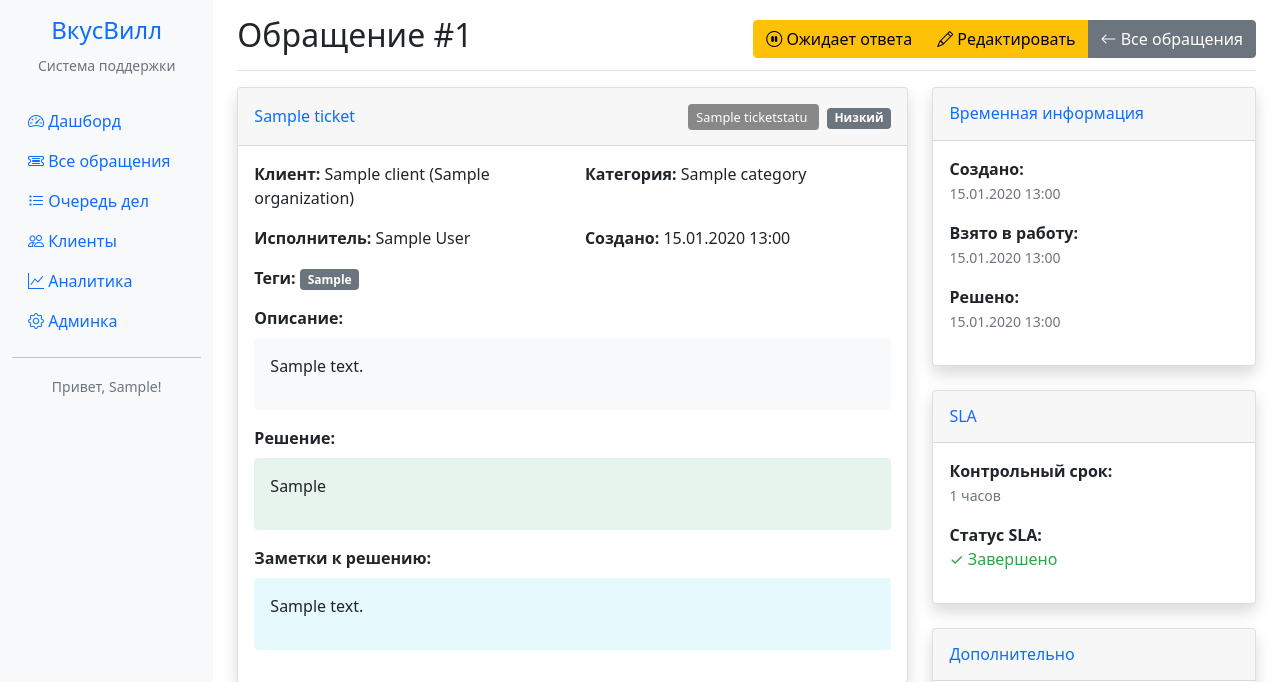
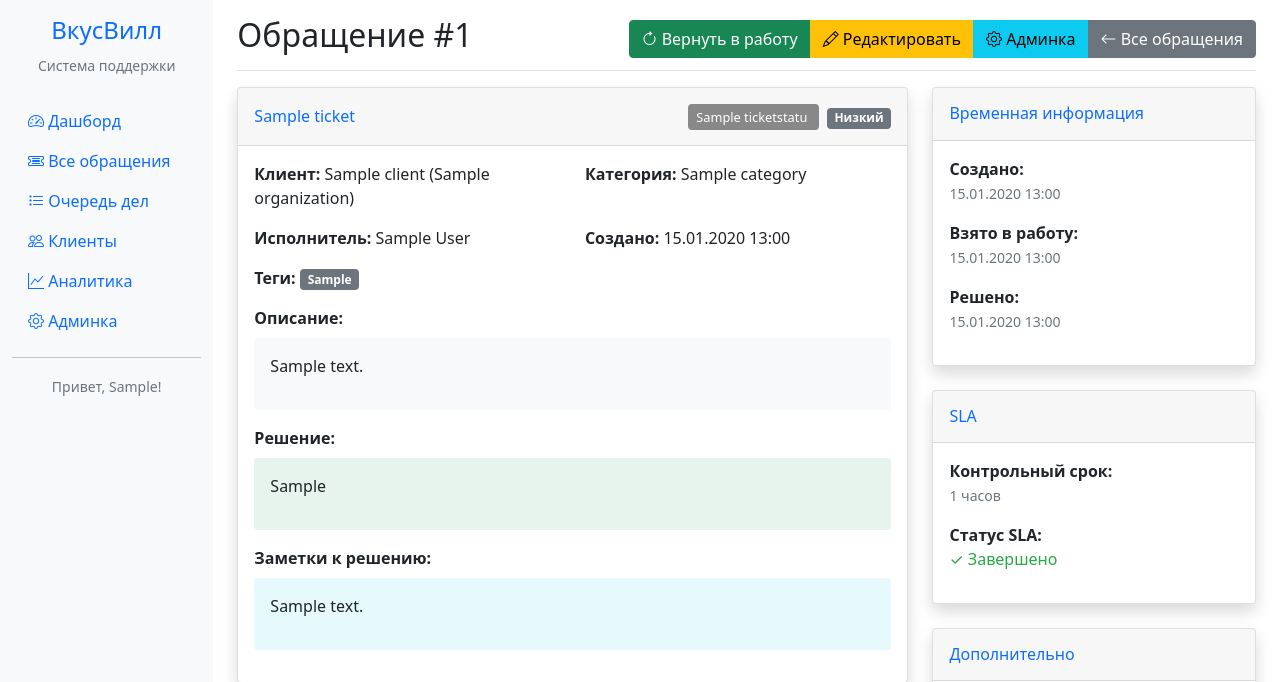
Before and after one commit to suslyaev/vv_help, a Django app: page /tickets/tickets/1/ in a window 1280 px wide. Shown: the top 682 px of the page. Run offline with Django 5.2, Linux system fonts and the light colour scheme; a user stored in the database is signed in; tables that the repository leaves empty hold one stand-in row (values such as "Sample post"); some libraries are stand-ins or nearby versions.

Commit message:
Фиксы багов

```diff
--- a/tickets/models.py
+++ b/tickets/models.py
@@ -181,6 +181,7 @@ class TicketAudit(models.Model):
         ('status_changed', 'Изменен статус'),
         ('assigned', 'Назначен исполнитель'),
         ('taken', 'Взято в работу'),
+        ('returned_to_work', 'Возвращено в работу'),
         ('resolved', 'Решено'),
         ('updated', 'Обновлено'),
         ('comment_added', 'Добавлен комментарий'),
--- a/tickets/templates/tickets/ticket_detail.html
+++ b/tickets/templates/tickets/ticket_detail.html
@@ -7,13 +7,20 @@
 
 {% block page_actions %}
     <div class="btn-group" role="group">
-        {% if not ticket.status.is_working %}
+        {% if ticket.status.is_final %}
+            <!-- Для финальных статусов - кнопка "Вернуть в работу" -->
+            <a href="{% url 'tickets:take_ticket' ticket.id %}" class="btn btn-success">
+                <i class="bi bi-arrow-clockwise"></i> Вернуть в работу
+            </a>
+        {% elif not ticket.status.is_working %}
+            <!-- Для нерабочих статусов (новые, ожидание) - кнопка "Взять в работу" -->
             {% if not ticket.assigned_to or ticket.assigned_to == user %}
                 <a href="{% url 'tickets:take_ticket' ticket.id %}" class="btn btn-success">
                     <i class="bi bi-hand-index"></i> Взять в работу
                 </a>
             {% endif %}
         {% else %}
+            <!-- Для рабочих статусов -->
             {% if ticket.status.name != 'Ожидает ответа' %}
                 <a href="{% url 'tickets:set_waiting' ticket.id %}" class="btn btn-warning">
                     <i class="bi bi-pause-circle"></i> Ожидает ответа
@@ -33,6 +40,10 @@
 
         <a href="{% url 'tickets:ticket_edit' ticket.id %}" class="btn btn-warning">
             <i class="bi bi-pencil"></i> Редактировать
+        </a>
+
+        <a href="{% url 'admin:tickets_ticket_change' ticket.id %}" class="btn btn-info" target="_blank">
+            <i class="bi bi-gear"></i> Админка
         </a>
 
         <a href="{% url 'tickets:ticket_list' %}" class="btn btn-secondary">
--- a/tickets/views.py
+++ b/tickets/views.py
@@ -377,10 +377,11 @@ def ticket_edit(request, ticket_id):
 
 @login_required
 def take_ticket(request, ticket_id):
-    """Взять обращение в работу"""
+    """Взять обращение в работу или вернуть из финального статуса"""
     ticket = get_object_or_404(Ticket, id=ticket_id)
 
-    if ticket.assigned_to and ticket.assigned_to != request.user:
+    # Проверяем, можно ли взять в работу
+    if ticket.assigned_to and ticket.assigned_to != request.user and not ticket.status.is_final:
         messages.error(request, 'Обращение уже назначено другому исполнителю')
         return redirect('tickets:ticket_detail', ticket_id=ticket.id)
 
@@ -390,6 +391,16 @@ def take_ticket(request, ticket_id):
         messages.error(request, 'Статус "В работе" не найден')
         return redirect('tickets:ticket_detail', ticket_id=ticket.id)
 
+    # Определяем действие для аудита
+    if ticket.status.is_final:
+        action = 'returned_to_work'
+        comment_text = 'Возвращено в работу из финального статуса'
+        success_message = f'Обращение #{ticket.id} возвращено в работу'
+    else:
+        action = 'taken'
+        comment_text = 'Взято в работу'
+        success_message = f'Обращение #{ticket.id} взято в работу'
+
     ticket.assigned_to = request.user
     ticket.status = working_status
     ticket.taken_at = timezone.now()
@@ -398,12 +409,12 @@ def take_ticket(request, ticket_id):
     # Создаем запись аудита
     TicketAudit.objects.create(
         ticket=ticket,
-        action='taken',
+        action=action,
         user=request.user,
-        comment='Взято в работу'
+        comment=comment_text
     )
 
-    messages.success(request, f'Обращение #{ticket.id} взято в работу')
+    messages.success(request, success_message)
     return redirect('tickets:ticket_detail', ticket_id=ticket.id)
 
 
```
Also changed, not shown: tickets/migrations/0005_alter_ticketaudit_action.py (added).
